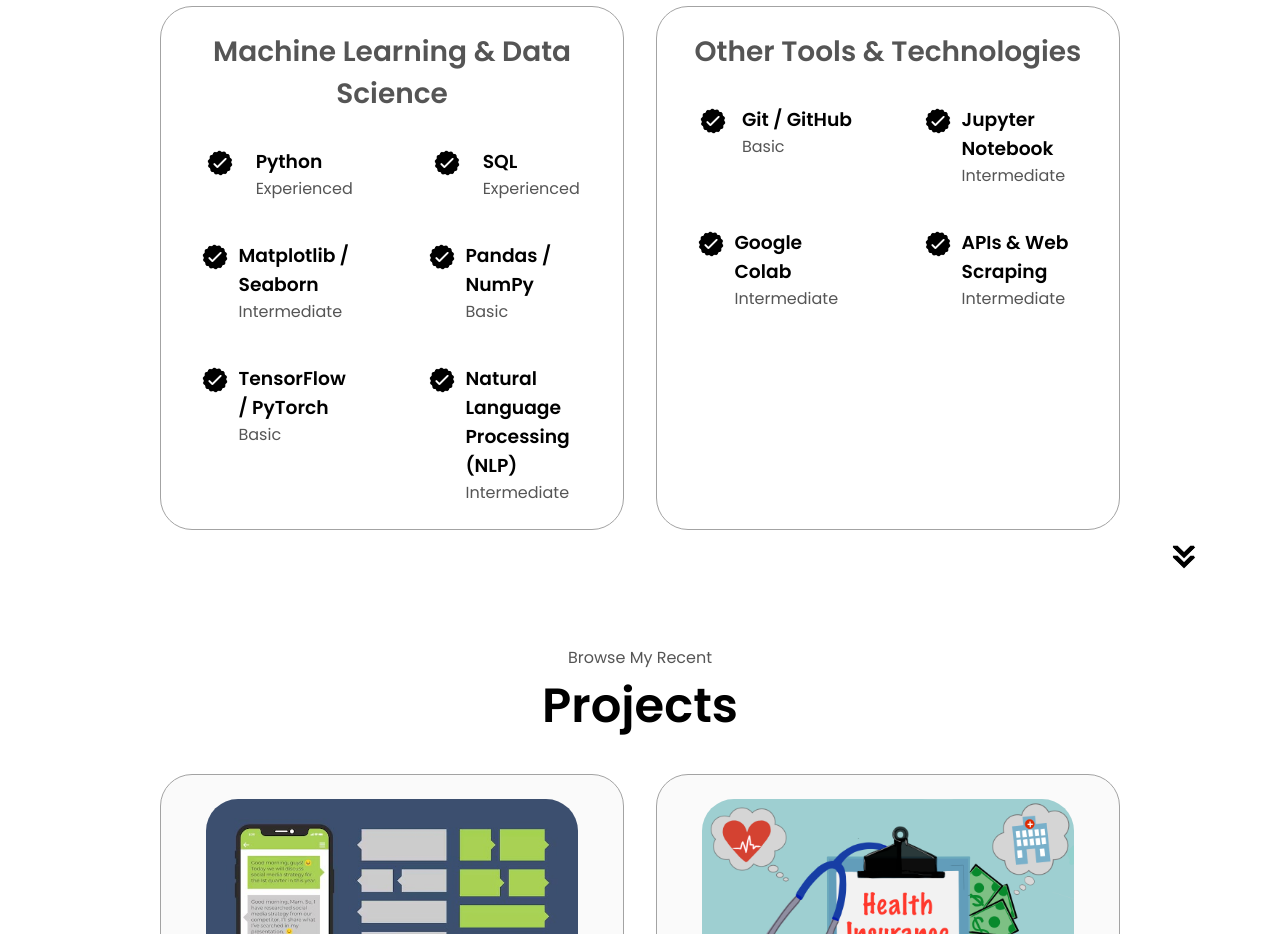
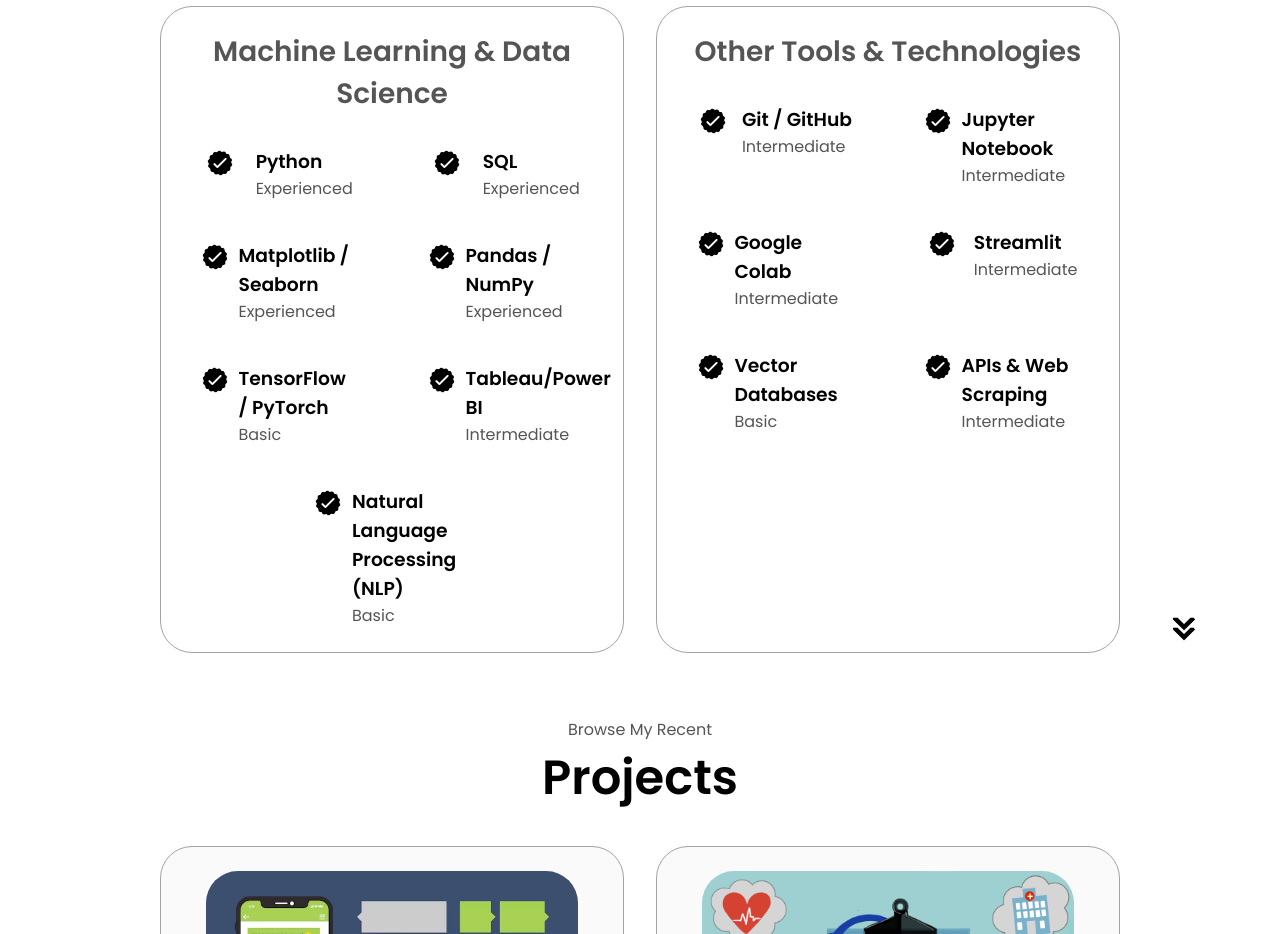
Before and after one commit to PrathmeshKathar/Prathmesh_Kathar_portfolio, a plain HTML site: page index.html in a window 1280 px wide. Shown: the part 2760-3694 px from the top of the page. Drawn offline with nearby package versions, Linux system fonts and the light colour scheme.

Commit message:
Initial commit

```diff
--- a/index.html
+++ b/index.html
@@ -236,7 +236,7 @@
                 />
                 <div>
                   <h3>Matplotlib / Seaborn</h3>
-                  <p>Intermediate</p>
+                  <p>Experienced</p>
                 </div>
               </article>
               <article>
@@ -247,7 +247,7 @@
                 />
                 <div>
                   <h3>Pandas / NumPy</h3>
-                  <p>Basic</p>
+                  <p>Experienced</p>
                 </div>
               </article>
               <article>
@@ -268,8 +268,19 @@
                   class="icon"
                 />
                 <div>
+                  <h3>Tableau/Power BI</h3>
+                  <p>Intermediate</p>
+                </div>
+              </article>
+              <article>
+                <img
+                  src="./assets/checkmark.png"
+                  alt="Experience icon"
+                  class="icon"
+                />
+                <div>
                   <h3>Natural Language Processing (NLP)</h3>
-                  <p>Intermediate</p>
+                  <p>Basic</p>
                 </div>
               </article>
             </div>
@@ -285,7 +296,7 @@
                 />
                 <div>
                   <h3>Git / GitHub </h3>
-                  <p>Basic</p>
+                  <p>Intermediate</p>
                 </div>
               </article>
               <article>
@@ -308,6 +319,28 @@
                 <div>
                   <h3>Google Colab</h3>
                   <p>Intermediate</p>
+                </div>
+              </article>
+              <article>
+                <img
+                  src="./assets/checkmark.png"
+                  alt="Experience icon"
+                  class="icon"
+                />
+                <div>
+                  <h3>Streamlit</h3>
+                  <p>Intermediate</p>
+                </div>
+              </article>
+              <article>
+                <img
+                  src="./assets/checkmark.png"
+                  alt="Experience icon"
+                  class="icon"
+                />
+                <div>
+                  <h3>Vector Databases</h3>
+                  <p>Basic</p>
                 </div>
               </article>
               <article>
```
